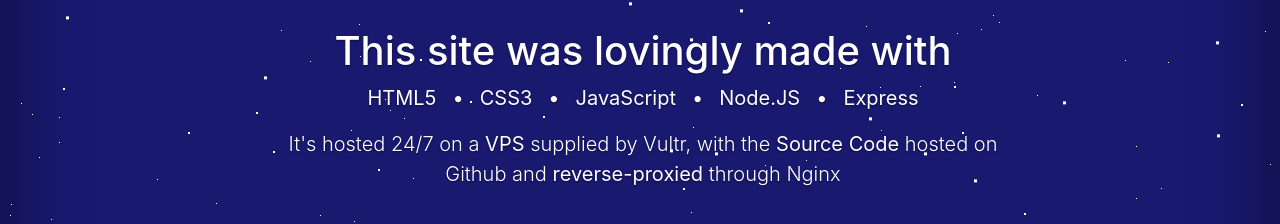
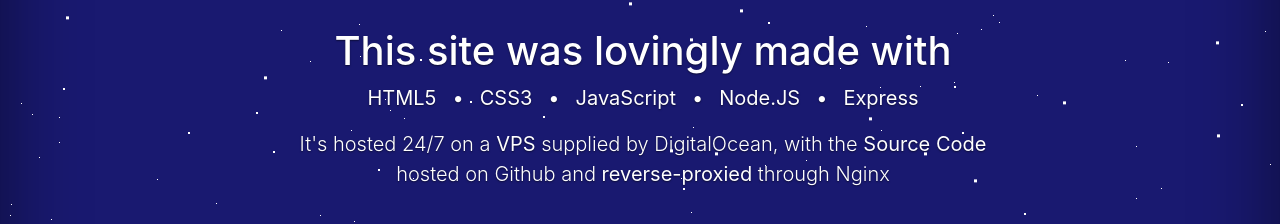
Before and after one commit to fossabot/axelgreavette.xyz, a website: page src/front-end/about-the-site/index.html in a window 1280 px wide. Shown: the part 270-494 px from the top of the page. Drawn offline with nearby package versions, Linux system fonts and the light colour scheme; no server answers.

Commit message:
Update index.html

```diff
--- a/src/front-end/about-the-site/index.html
+++ b/src/front-end/about-the-site/index.html
@@ -34,7 +34,7 @@
       <main role="main" class="inner cover">
         <h1 class="cover-heading">This site was lovingly made with</h1>
         <p class="technologies"><span>HTML5</span>•<span>CSS3</span>•<span>JavaScript</span>•<span><a href="https://nodejs.org">Node.JS</a></span>•<span><a href="https://expressjs.com">Express</a></span></p>
-        <p class="lead">It's hosted 24/7 on a <strong>VPS</strong> supplied by <a href="https://vultr.com">Vultr</a>, with the <strong>Source Code</strong> hosted on <a href="https://github.com/axelgreavette/axelgreavette.xyz">Github</a> and <strong>reverse-proxied</strong> through <a href="https://nginx.com">Nginx</a></p>
+        <p class="lead">It's hosted 24/7 on a <strong>VPS</strong> supplied by <a href="https://digitalocean.com">DigitalOcean</a>, with the <strong>Source Code</strong> hosted on <a href="https://github.com/axelgreavette/axelgreavette.xyz">Github</a> and <strong>reverse-proxied</strong> through <a href="https://nginx.com">Nginx</a></p>
       </main>
 
       <footer class="mastfoot mt-auto">
```
